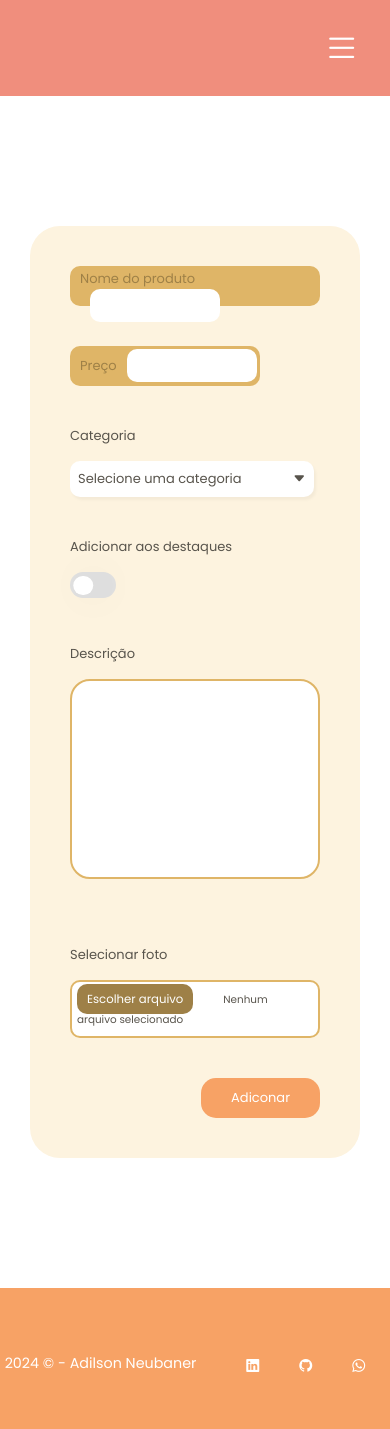
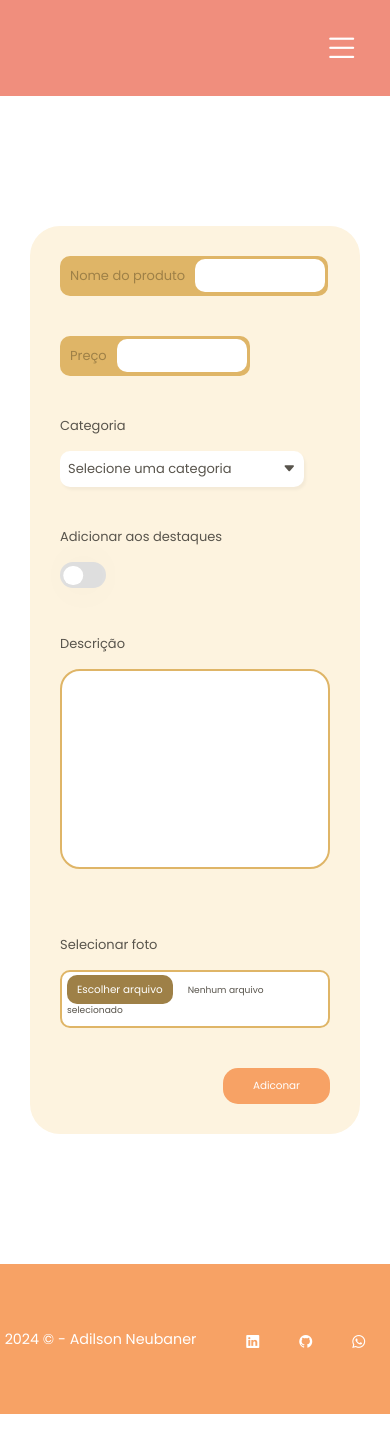
Before and after one commit to Adilsonneubaner/mountain-store, a React (Vite) app: page /add-product in a window 390 px wide. Shown: the top 1429 px of the page. Built offline with nearby package versions, Linux system fonts and the light colour scheme.

Commit message:
deixando add product responsivo

```diff
--- a/package.json
+++ b/package.json
@@ -24,6 +24,6 @@
     "eslint-plugin-react": "^7.34.3",
     "eslint-plugin-react-hooks": "^4.6.2",
     "eslint-plugin-react-refresh": "^0.4.7",
-    "vite": "^5.3.4"
+    "vite": "^5.4.4"
   }
 }
--- a/src/pages/AddProduct.css
+++ b/src/pages/AddProduct.css
@@ -228,7 +228,24 @@ input[type = 'submit']:hover{
     background-color: #f7a26581;
 }
 @media(width <= 550px){
+    #form-addProduct{
+        padding: 10px 30px;
+    }
     .name-price input{
         width: 130px;
     }
+    #photo label{
+        font-size: .8em;
+        margin-right: 15px;
+    }
+    #sucess{
+        font-size: .8em;
+        font-weight: 400;
+    }
+    #photo span{
+        font-size: .7em;
+    }
+    input[type = 'submit']{
+        font-size: .8em;
+    }
 }
```
Also changed, not shown: 1 other file (tests, documents, lock files or other folders).
